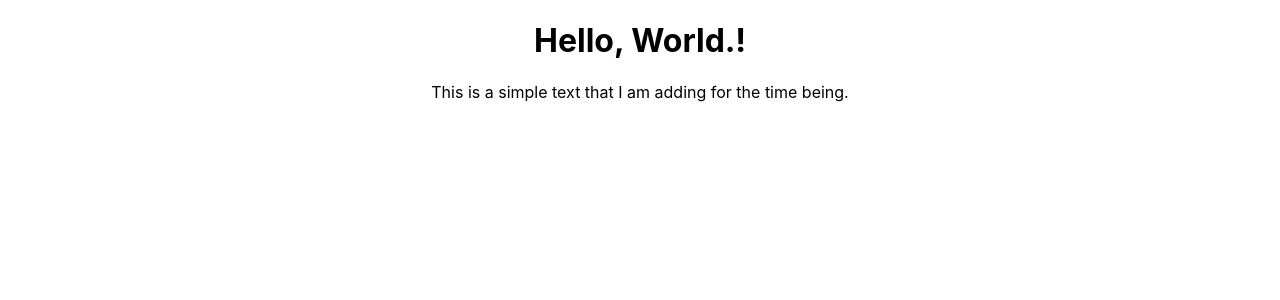
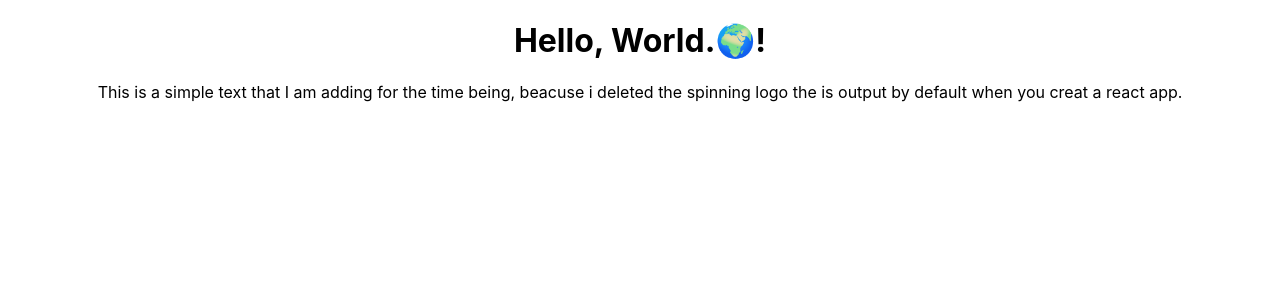
Before and after one commit to Freddsterius/little-lemon, a React (Create React App) app: page / in a window 1280 px wide. Shown: the top 300 px of the page. Built offline with nearby package versions, Linux system fonts and the light colour scheme.

Commit message:
i added minor details to the output text

```diff
--- a/src/App.js
+++ b/src/App.js
@@ -3,8 +3,12 @@ import "./App.css";
 function App() {
   return (
     <div className="App">
-      <h1>Hello, World.!</h1>
-      <p>This is a simple text that I am adding for the time being.</p>
+      <h1>Hello, World.🌍!</h1>
+      <p>
+        This is a simple text that I am adding for the time being, beacuse i
+        deleted the spinning logo the is output by default when you creat a
+        react app.
+      </p>
     </div>
   );
 }
```
